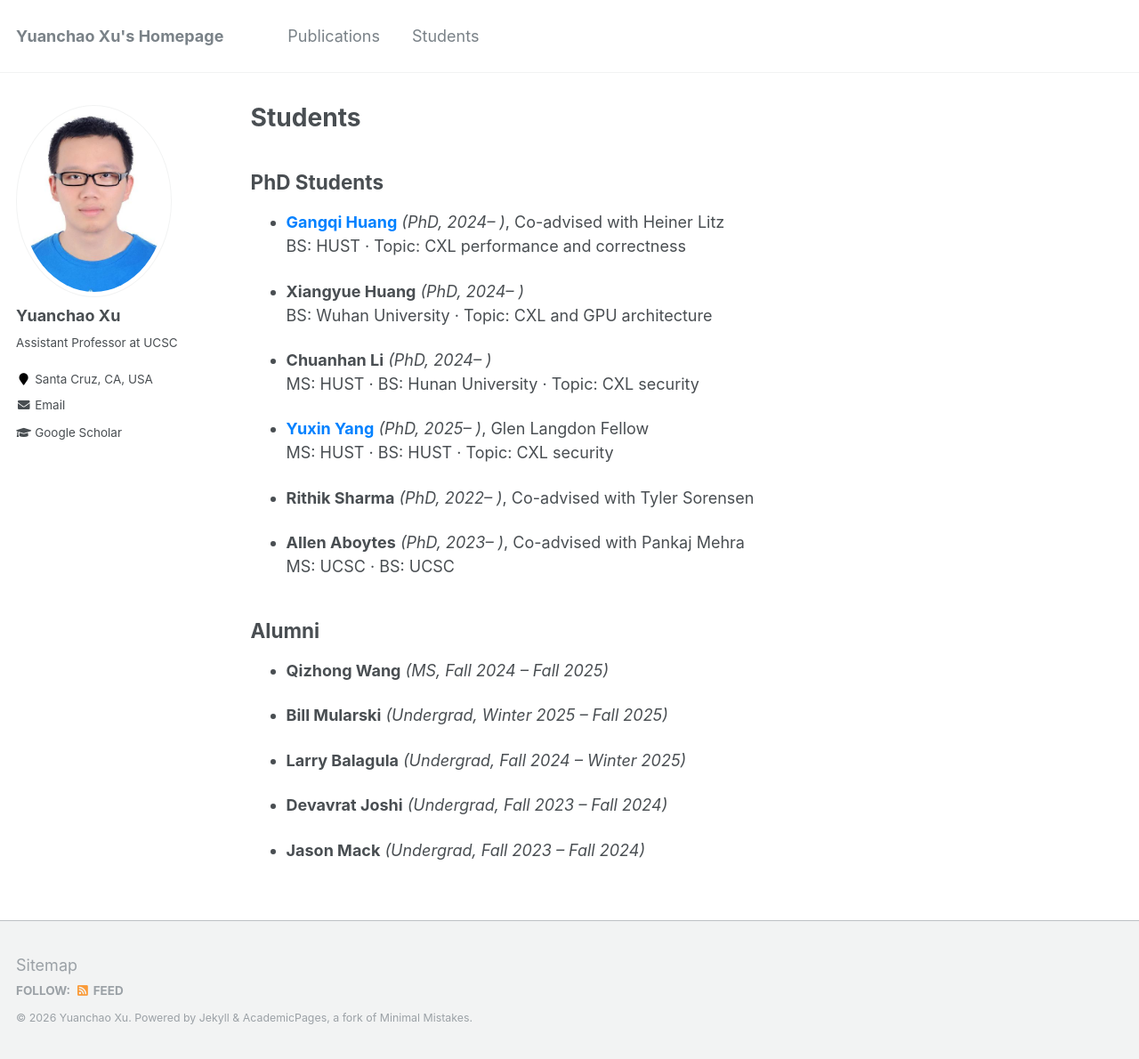
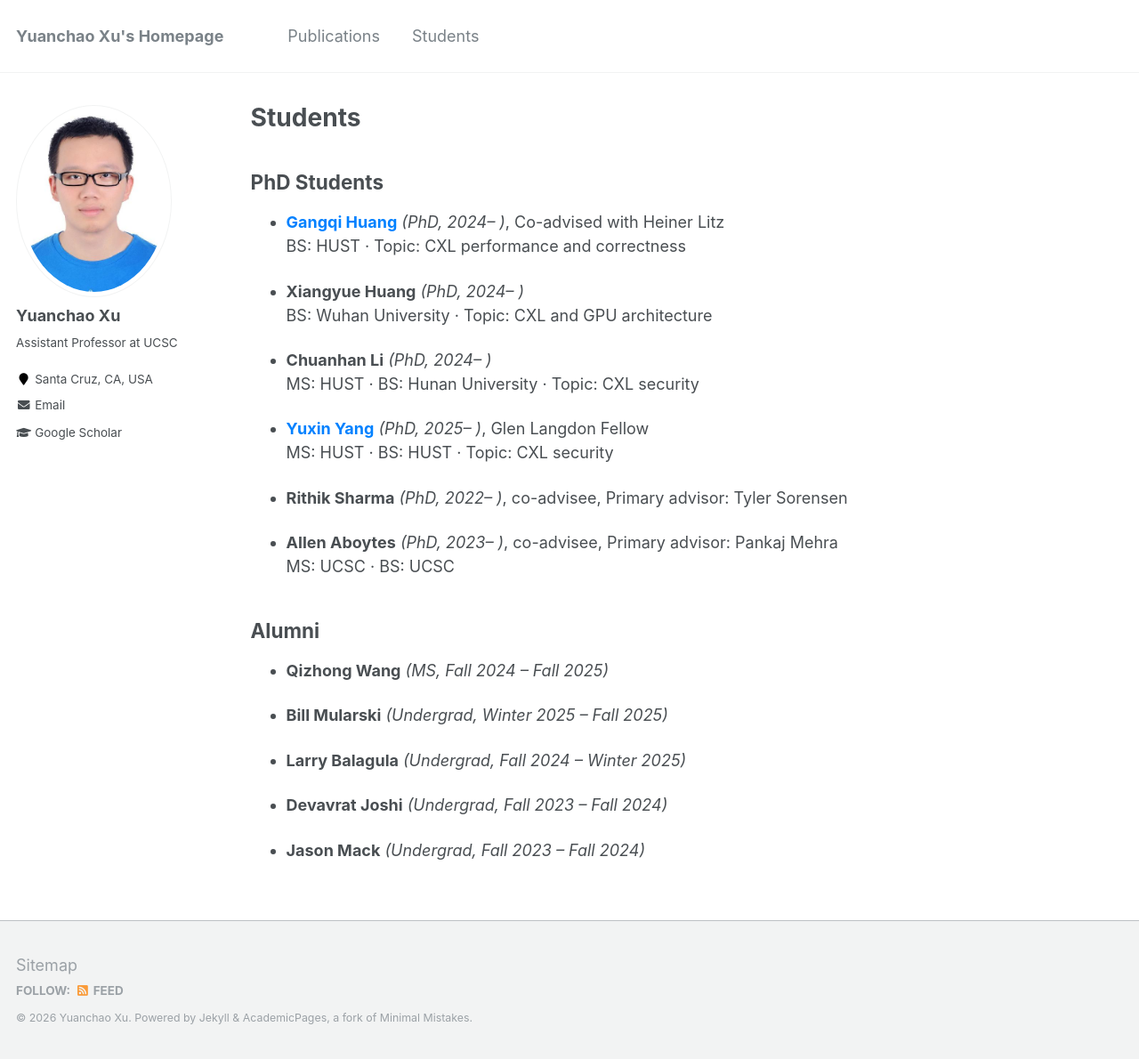
Before and after one commit to yuanchaoxu6/yuanchaoxu6.github.io, a Jekyll site: the page built from _pages/students.md, in a window 1280 px wide and 1190 px high. Shown: the whole window at 89% size. Built offline with Jekyll 4.4.1, drawn with Linux system fonts in a browser that asks for light colours.

Commit message:
Update students.md

```diff
--- a/_pages/students.md
+++ b/_pages/students.md
@@ -19,9 +19,9 @@ author_profile: true
 - <a href="https://yux20000304.github.io/" style="color:#0081ff; text-decoration:none;"><strong>Yuxin Yang</strong></a> *(PhD, 2025– )*, Glen Langdon Fellow
   MS: HUST · BS: HUST · Topic: CXL security
 
-- **Rithik Sharma** *(PhD, 2022– )*, Co-advised with Tyler Sorensen
+- **Rithik Sharma** *(PhD, 2022– )*, co-advisee, Primary advisor: Tyler Sorensen
 
-- **Allen Aboytes** *(PhD, 2023– )*, Co-advised with Pankaj Mehra
+- **Allen Aboytes** *(PhD, 2023– )*, co-advisee, Primary advisor: Pankaj Mehra
   MS: UCSC · BS: UCSC
 
 
```
